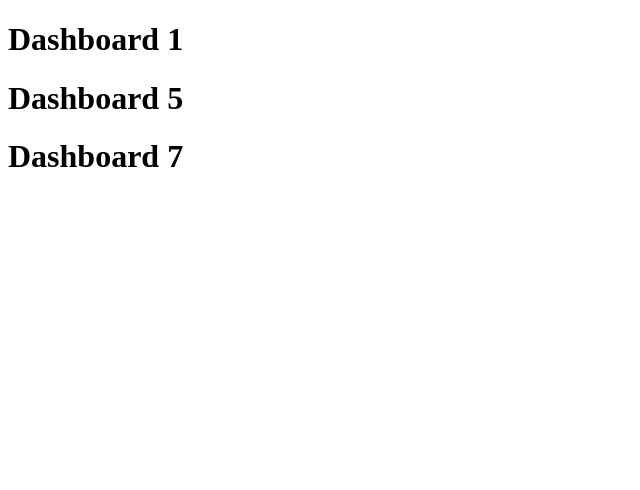
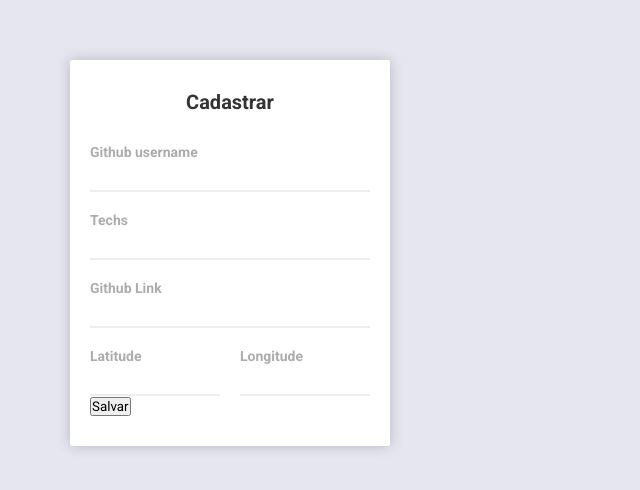
Before and after one commit to dutofanim/devradar, a React (Create React App) app: page / in a window 1280 px wide. Shown: the top 490 px of the page, without its empty margins (0-640 px from the left). Built offline with nearby package versions, Linux system fonts and the light colour scheme.

Commit message:
Add CSS style files.

```diff
--- a/src/App.js
+++ b/src/App.js
@@ -1,13 +1,53 @@
-import React from 'react';
-import Header from './Header';
+import React, { useState } from 'react';
+
+import './global.css';
+import './app.css';
+import './sidebar.css';
 
 function App() {
+
+
   return (
-    <>
-    <Header title="Dashboard 1"/>
-    <Header title="Dashboard 5"/>
-    <Header title="Dashboard 7"/>
-    </>
+    <div id="app">
+      <aside>
+        <strong>Cadastrar</strong>
+        <form>
+
+          <div className="input-block">
+            <label htmlFor="gitUserName">Github username</label>
+            <input name="gitUserName" id="gitUserName" required />
+          </div>
+
+          <div className="input-block">
+            <label htmlFor="userTechs">Techs</label>
+            <input name="userTechs" id="userTechs" required />
+          </div>
+
+          <div className="input-block">
+            <label htmlFor="gitUserLink">Github Link</label>
+            <input name="gitUserLink" id="gitUserLink" required />
+          </div>
+
+          <div className="input-group">
+            <div className="input-block">
+              <label htmlFor="latitude">Latitude</label>
+              <input name="latitude" id="latitude" required />
+            </div>
+
+            <div className="input-block">
+              <label htmlFor="longitude">Longitude</label>
+              <input name="longitude" id="longitude" required />
+            </div>
+          </div>
+
+          <button type="submit">Salvar</button>
+
+        </form>
+      </aside>
+      <main>
+
+      </main>
+    </div>
   );
 }
 
--- a/src/Header.js
+++ /dev/null
@@ -1,7 +0,0 @@
-import React from 'react';
-
-function Header(props) {
-  return <h1>{props.title}</h1>;
-};
-
-export default Header;
--- /dev/null
+++ b/src/app.css
@@ -0,0 +1,9 @@
+#app {
+  max-width:  1200px;
+  margin: 0 auto;
+  padding: 60px 30px;
+
+  display: flex;
+  flex-direction: row;
+  align-items: flex-start;
+}
--- /dev/null
+++ b/src/global.css
@@ -0,0 +1,22 @@
+@import url('https://fonts.googleapis.com/css2?family=Roboto:wght@400;700&display=swap');
+
+* {
+  margin: 0;
+  padding: 0;
+  outline: 0;
+  box-sizing: border-box;
+}
+
+html, body, #root {
+  height: 100%;
+}
+
+body {
+  background-color: #e5e6f0;
+  -webkit-font-smoothing: antialiased;
+}
+
+body, input, button {
+  font-family: Roboto, sans-serif;
+
+}
--- /dev/null
+++ b/src/sidebar.css
@@ -0,0 +1,61 @@
+aside {
+  width: 320px;
+  background: #FFFFFF;
+  box-shadow: 0 0 14px 0 rgba(0, 0, 0, 0.2);
+  border-radius: 2px;
+  padding: 30px 20px;
+}
+
+aside strong {
+  font-size: 20px;
+  text-align: center;
+  display: block;
+  color: #333;
+}
+
+aside form {
+  margin-top: 30px;
+}
+
+aside form .input-block + .input-block {
+  margin-top: 20px;
+}
+
+aside form .input-group {
+  margin-top: 20px;
+  display: grid;
+  gap: 20px;
+  grid-template-columns: 1fr 1fr;
+}
+
+aside form .input-group .input-block {
+  margin-top: 0px;
+}
+
+aside form .input-block label {
+  color: #ACACAC;
+  font-size: 14px;
+  font-weight: bold;
+  display: block;
+}
+
+aside form .input-block input {
+  width: 100%;
+  height: 32px;
+  color: #666;
+  font-size: 14px;
+  border: 0;
+  border-bottom: 2px solid #eee;
+}
+
+aside form button [type="submit"] {
+  width: 100%;
+  border: 0;
+  margin-top: 30px;
+  background: #7d40e7;
+  padding: 15px 20px;
+  font-size: 16px;
+  font-weight: bold;
+  color: #fff;
+  cursor: pointer;
+}
```
Also changed, not shown: src/main.css (added).
